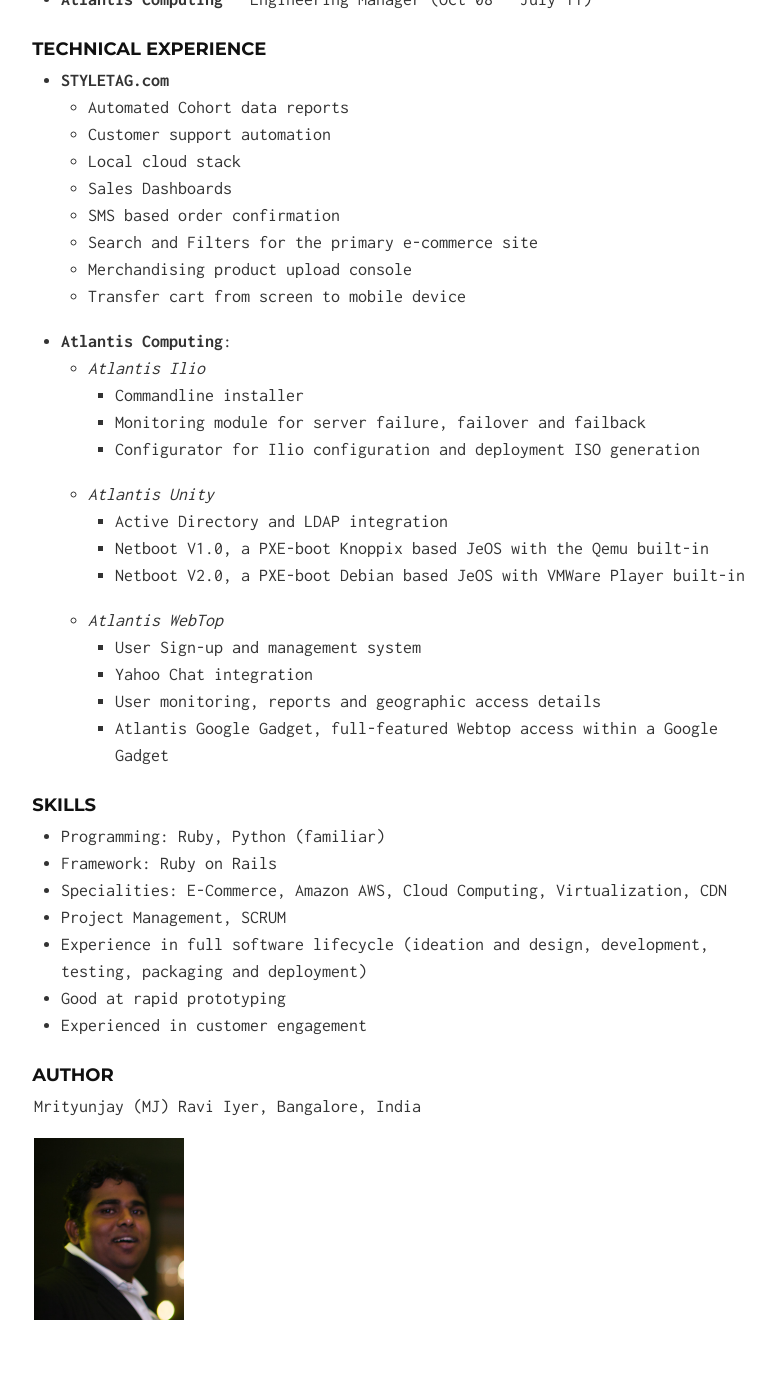
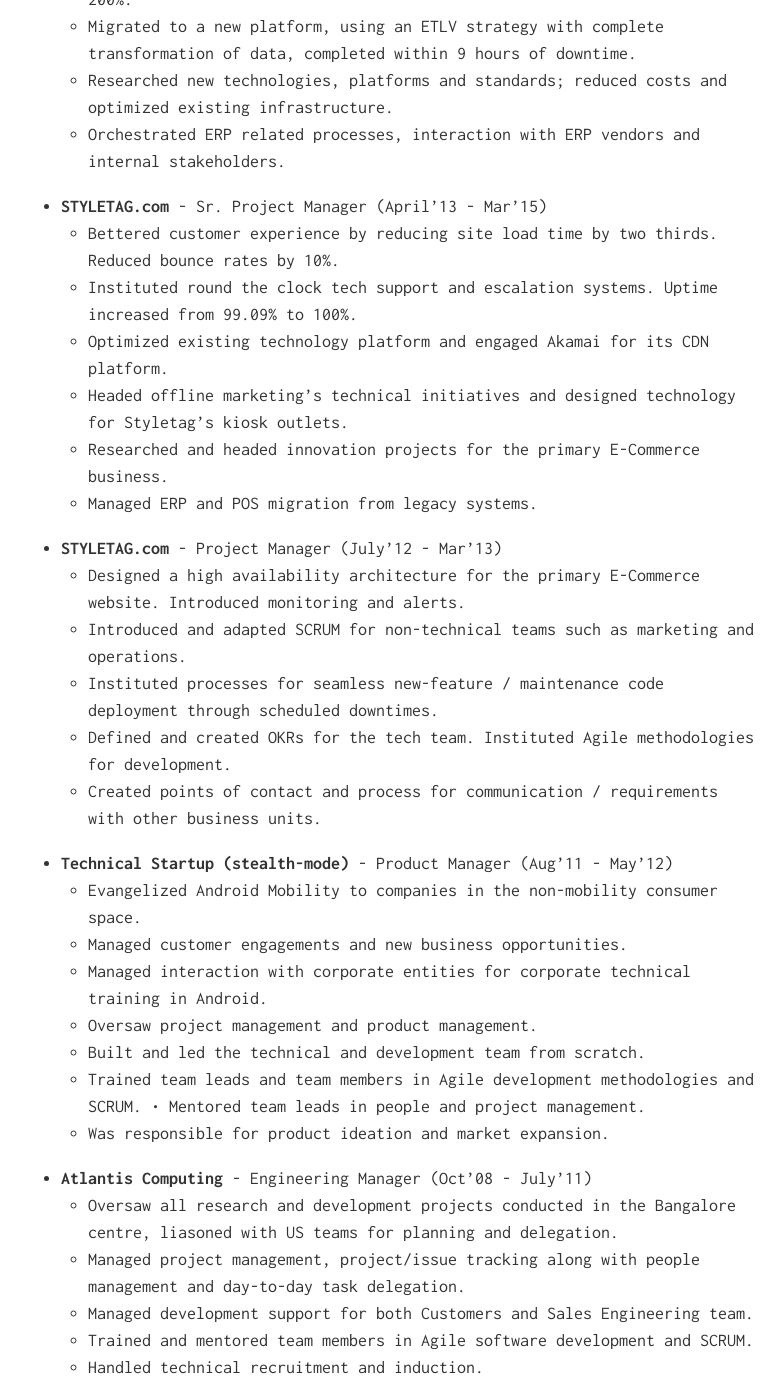
Before and after one commit to develmj/develmj.github.io, a Jekyll site: the page built from index.html, in a window 1280 px wide and 1400 px high, scrolled down 440 px. Shown: the whole window, without its empty margins (246-1030 px from the left). Built offline with Jekyll 4.4.1, drawn with Linux system fonts in a browser that asks for light colours; Markdown is read by kramdown in place of the engine named in the settings; some of the changed text lies outside the part shown.

Commit message:
Added new cv

```diff
--- a/_includes/index.md
+++ b/_includes/index.md
@@ -8,20 +8,51 @@ Download: [Curriculum Vitae](/MrityunjayRaviIyer-CV.pdf)
 
 ### Management Experience
 - **STYLETAG.com** - General Manager - Technology (April'15 - Present)
+  - Conceived, designed and built from scratch a stateless E-Commerce system with swappable micro-services.
+  - Reduced infrastructure OPEX by 50% and increased burst traffic capacity by 200%.
+  - Migrated to a new platform, using an ETLV strategy with complete transformation of data, completed within 9 hours of downtime.
+  - Researched new technologies, platforms and standards; reduced costs and optimized existing infrastructure.
+  - Orchestrated ERP related processes, interaction with ERP vendors and internal stakeholders.
 - **STYLETAG.com** - Sr. Project Manager (April'13 - Mar'15)
+  - Bettered customer experience by reducing site load time by two thirds. Reduced bounce rates by 10%.
+  - Instituted round the clock tech support and escalation systems. Uptime increased from 99.09% to 100%.
+  - Optimized existing technology platform and engaged Akamai for its CDN platform.
+  - Headed offline marketing’s technical initiatives and designed technology for Styletag’s kiosk outlets.
+  - Researched and headed innovation projects for the primary E-Commerce business.
+  - Managed ERP and POS migration from legacy systems.
 - **STYLETAG.com** - Project Manager (July'12 - Mar'13)
+  - Designed a high availability architecture for the primary E-Commerce website. Introduced monitoring and alerts.
+  - Introduced and adapted SCRUM for non-technical teams such as marketing and operations.
+  - Instituted processes for seamless new-feature / maintenance code deployment through scheduled downtimes.
+  - Defined and created OKRs for the tech team. Instituted Agile methodologies for development.
+  - Created points of contact and process for communication / requirements with other business units.
 - **Technical Startup (stealth-mode)** - Product Manager (Aug'11 - May'12)
+  - Evangelized Android Mobility to companies in the non-mobility consumer space.
+  - Managed customer engagements and new business opportunities.
+  - Managed interaction with corporate entities for corporate technical training in Android.
+  - Oversaw project management and product management.
+  - Built and led the technical and development team from scratch.
+  - Trained team leads and team members in Agile development methodologies and SCRUM. • Mentored team leads in people and project management.
+  - Was responsible for product ideation and market expansion.
 - **Atlantis Computing** - Engineering Manager (Oct'08 - July'11)
+  - Oversaw all research and development projects conducted in the Bangalore centre, liasoned with US teams for planning and delegation.
+  - Managed project management, project/issue tracking along with people management and day-to-day task delegation.
+  - Managed development support for both Customers and Sales Engineering team.
+  - Trained and mentored team members in Agile software development and SCRUM.
+  - Handled technical recruitment and induction.
 
 ### Technical Experience
 - **STYLETAG.com**
+  - Single-Sign-On
+  - Gen-Real
+  - Sale Uploader
   - Automated Cohort data reports
   - Customer support automation
   - Local cloud stack
   - Sales Dashboards
   - SMS based order confirmation
   - Search and Filters for the primary e-commerce site
-  - Merchandising product upload console
+  - Merchandiser console
   - Transfer cart from screen to mobile device
 - **Atlantis Computing**:
   - *Atlantis Ilio*
@@ -39,14 +70,21 @@ Download: [Curriculum Vitae](/MrityunjayRaviIyer-CV.pdf)
     - Atlantis Google Gadget, full-featured Webtop access within a
     Google Gadget
 
-### Skills
-- Programming: Ruby, Python (familiar)
-- Framework: Ruby on Rails
-- Specialities: E-Commerce, Amazon AWS, Cloud Computing, Virtualization, CDN
-- Project Management, SCRUM
-- Experience in full software lifecycle (ideation and design, development, testing, packaging and deployment)
-- Good at rapid prototyping
-- Experienced in customer engagement
+### Technical Skills
+- Proficient at rapid prototyping of ideas.
+- Have experience building technical product roadmaps. Proficient in building long-term solutions.
+- Proficient with the full software lifecycle (ideation and design, development, testing, packaging and deployment).
+- Experienced in both local and off-shore customer interaction. Have handled requirement analysis and provided technology solutions.
+- Experimentation: Raspberry Pi (Digital Interactive Signage), Twitter Bot
+- Scripting: Ruby, Basic Python, Bash
+- Database: MySql, Postgres (older versions)
+- Frameworks: Rails (Ruby on Rails), Shoes (GUI Toolkit)
+- Server technologies: Familiar with High Availability systems and storage systems such as NFS, CIFS, NAS, SAN and iSCSI
+- Monitoring: NewRelic, Pingdom, Pagerduty, Cloudwatch
+- Cloud Ecosystems: AWS (EC2, VPC, RDS, Elasticache, S3, Cloudsearch)
+- Content Delivery Networks: Akamai Luna, Akamai DSA
+- Virtualization: Citrix XenServer, VMWare (Player, Workstation, ESXi, View), Quemu
+- Operating systems: GNU/Linux (use and development), Windows (use)
 
 ### Author
 
```
Also changed, not shown: README.md, 4 other files.
